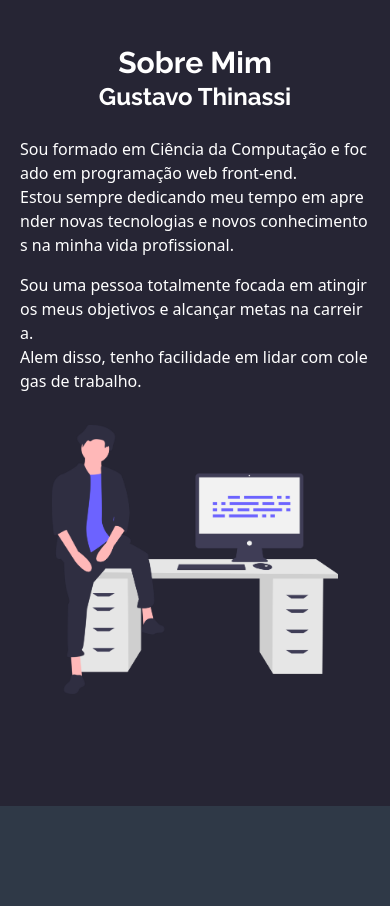
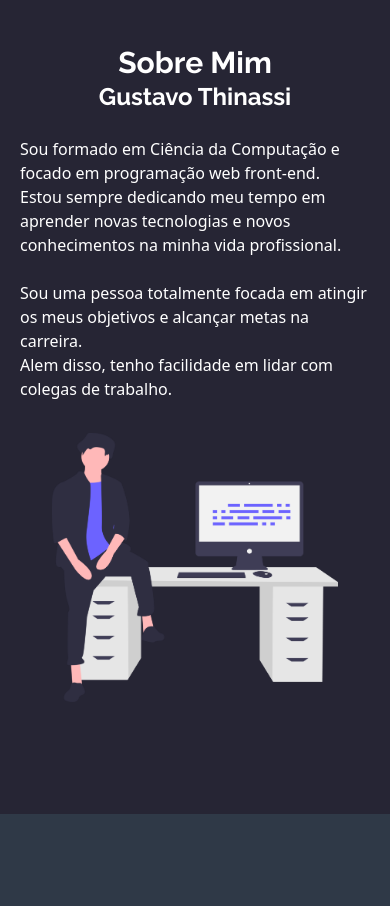
Before and after one commit to gustavothinassi/Portifolio, a Vue app: page /1 in a window 390 px wide. Shown: the part 800-1706 px from the top of the page. Built offline with nearby package versions, Linux system fonts and the light colour scheme.

Commit message:
atualizacao portifolio

```diff
--- a/src/components/CustomSobre.vue
+++ b/src/components/CustomSobre.vue
@@ -12,16 +12,16 @@
       <div class="flex justify-center md:justify-start">
         <h2 class="text-2xl md:text-3xl font-bold text-white">Gustavo Thinassi</h2>
       </div>
-        <p class="md:break-normal break-all font-base text-white md:text-xl mt-6">
+        <p class="md:break-normal font-base text-white md:text-xl mt-6">
           Sou formado em Ciência da Computação e focado em programação web front-end.
         </p>
-        <p class="md:break-normal break-all font-base text-white md:text-xl">
+        <p class="md:break-normal font-base text-white md:text-xl">
           Estou sempre dedicando meu tempo em aprender novas tecnologias e novos conhecimentos na minha vida profissional.
         </p>
-        <p class="md:break-normal break-all font-base text-white md:text-xl mt-4">
+        <p class="md:break-normal font-base text-white md:text-xl mt-6">
           Sou uma pessoa totalmente focada em atingir os meus objetivos e alcançar metas na carreira.
         </p>
-        <p class="md:break-normal break-all font-base text-white md:text-xl">
+        <p class="md:break-normal font-base text-white md:text-xl">
           Alem disso, tenho facilidade em lidar com colegas de trabalho.
         </p>
 
```
